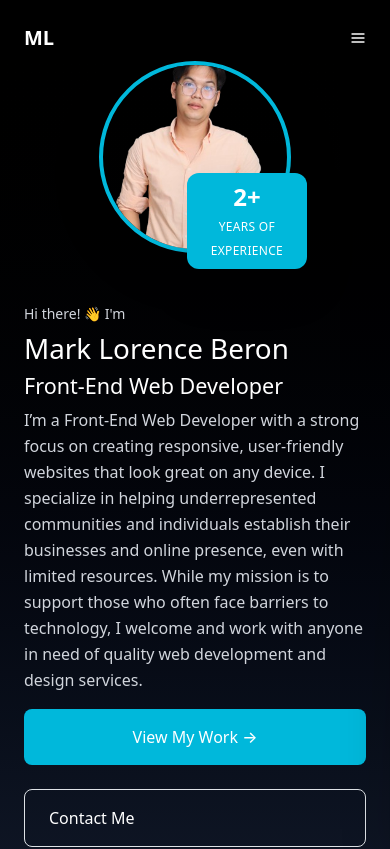
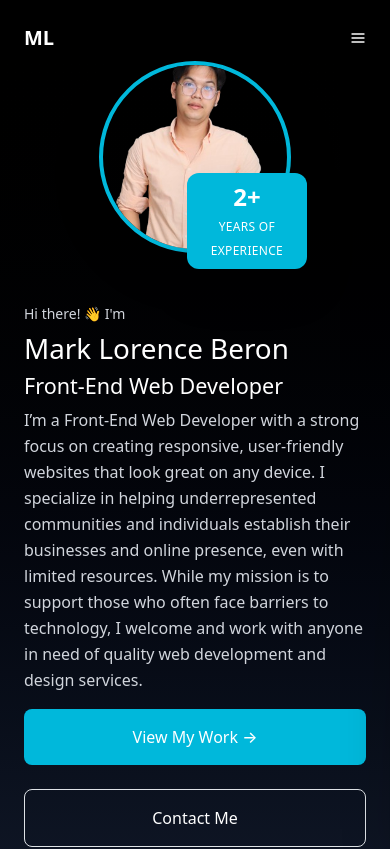
Before and after one commit to MarklorenceB/PortfolioApp, a React (Vite) app: page / in a window 390 px wide. Shown: the top 849 px of the page. Built offline with nearby package versions, Linux system fonts and the light colour scheme.

Commit message:
fixing mobile view

```diff
--- a/src/Components/Home/Hero.jsx
+++ b/src/Components/Home/Hero.jsx
@@ -29,7 +29,7 @@
           </p>
 
           {/* CTA Buttons */}
-          <div className="flex flex-col sm:flex-row gap-4 justify-center md:justify-start">
+          <div className="flex flex-col sm:flex-row gap-4 justify-center md:justify-start text-center">
             <a
               href="#projects"
               className="bg-cyan-500 hover:bg-cyan-600 text-white px-6 py-3 rounded-lg font-medium flex items-center justify-center gap-2 transition"
```
